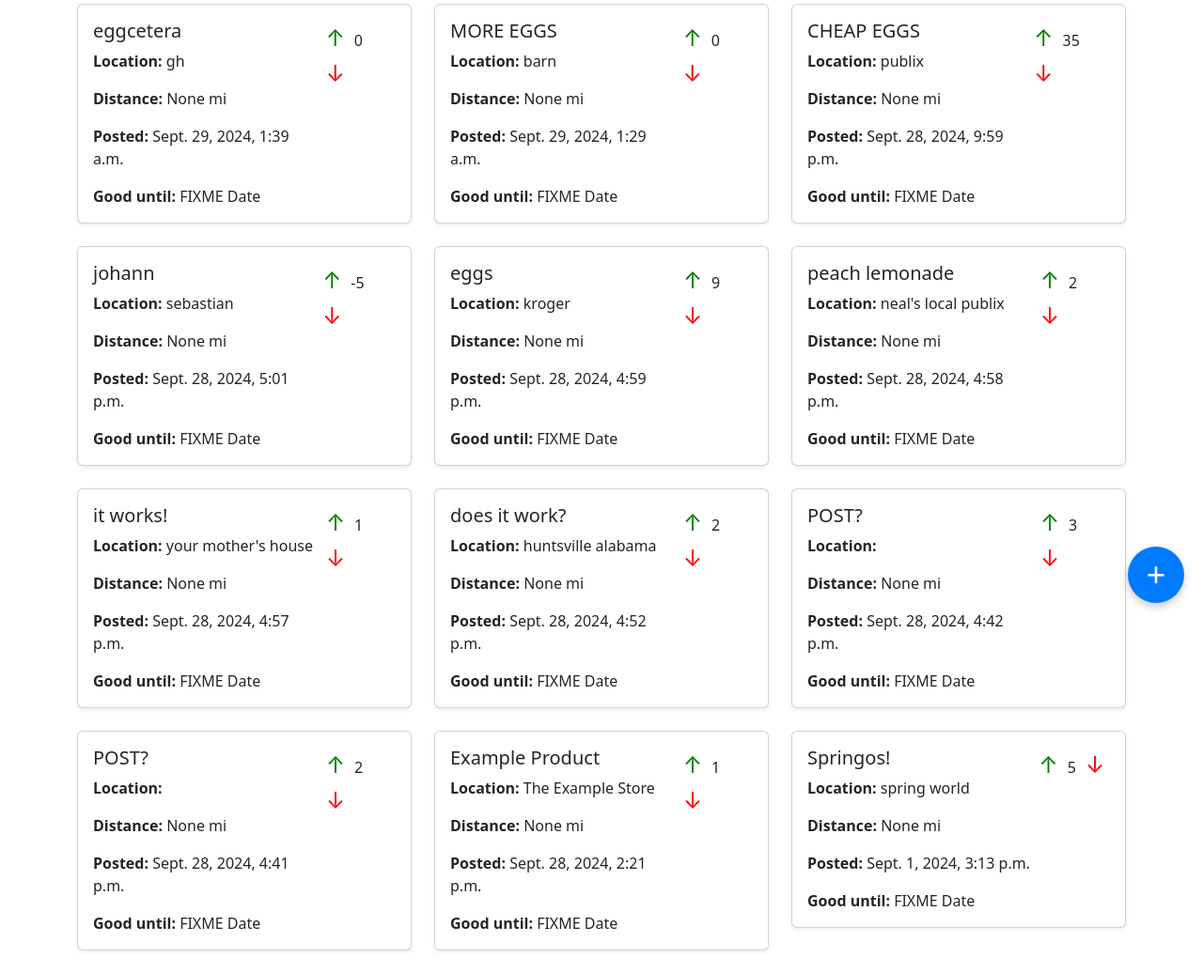
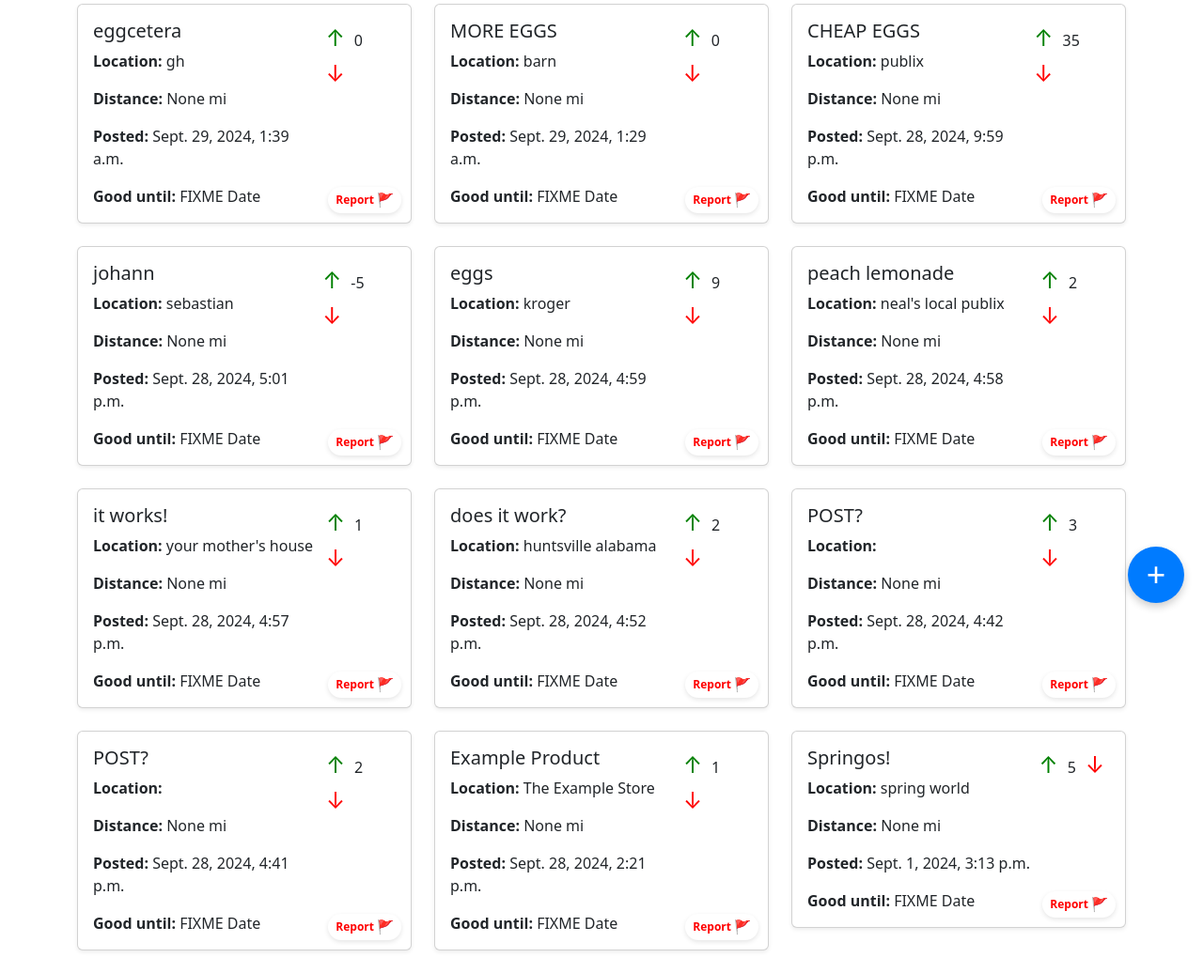
Before and after one commit to nealyb26/vandy-hacks-xi, a Django app: page /app/ in a window 1280 px wide. Shown: the part 138-1174 px from the top of the page at 94% size. Run offline with Django 5.2, Linux system fonts and the light colour scheme; data comes from the database, SQL or seed files in the repository.

Commit message:
Red Flag

```diff
--- a/djangosite/deals/templates/deals/search.html
+++ b/djangosite/deals/templates/deals/search.html
@@ -138,6 +138,29 @@
         .downvote.active {
             color: darkred; /* Darker red when active */
         }
+
+        /* Report flag styling for bottom-right corner */
+        .report-flag {
+            position: absolute;
+            bottom: 10px; /* Move to bottom */
+            right: 10px; /* Align to the right */
+            background-color: white;
+            color: red;
+            padding: 3px 8px; /* Smaller padding */
+            border-radius: 15px; /* Smaller radius */
+            font-weight: bold;
+            font-size: 0.75rem; /* Smaller font size */
+            box-shadow: 0 2px 5px rgba(0, 0, 0, 0.1); /* Lighter shadow */
+            display: flex;
+            align-items: center;
+            gap: 3px; /* Smaller gap */
+            cursor: pointer;
+        }
+
+        .report-flag .flag-icon {
+            font-size: 0.9rem; /* Smaller flag icon */
+        }
+
     </style>
 </head>
 <body>
@@ -218,7 +241,7 @@
 
                 <div class="col-md-6 col-lg-4">
                     <a href="{% url 'deals:detail' item.post.id %}" style="text-decoration: none; color: inherit;">
-                        <div class="card mb-4 shadow-sm">
+                        <div class="card mb-4 shadow-sm position-relative">
                             <div class="card-body">
                                 <div class="d-flex justify-content-between">
                                     <div>
@@ -241,19 +264,22 @@
                                 {% for tag in post.tags.all %}
                                     <span class="badge bg-primary">{{ tag }}</span>
                                 {% endfor %}
-
+                            </div>
+                            <!-- Report Button with Red Flag -->
+                            <div class="report-flag">
+                                <span>Report</span> <span class="flag-icon">🚩</span>
                             </div>
                         </div>
                     </a>
                 </div>
 
             {% endfor %}
-            </ul>
         {% else %}
             <p>No posts are available.</p>
         {% endif %}
     </div>
 </div>
+
 
 <!-- New Post Button -->
 <a class="new-post-btn" aria-label="New Post" href="{% url 'deals:submit' %}">+</a>
```
Also changed, not shown: djangosite/deals/templates/deals/create-post.html (+6 -1 lines).
